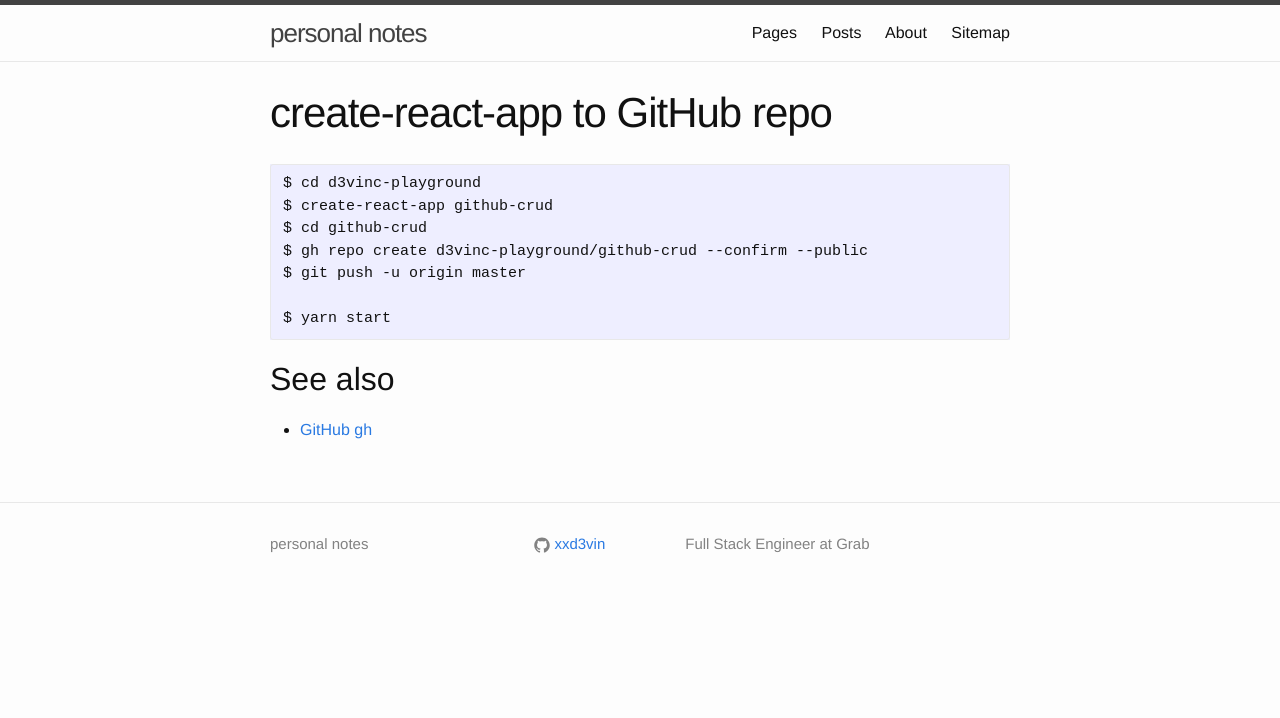
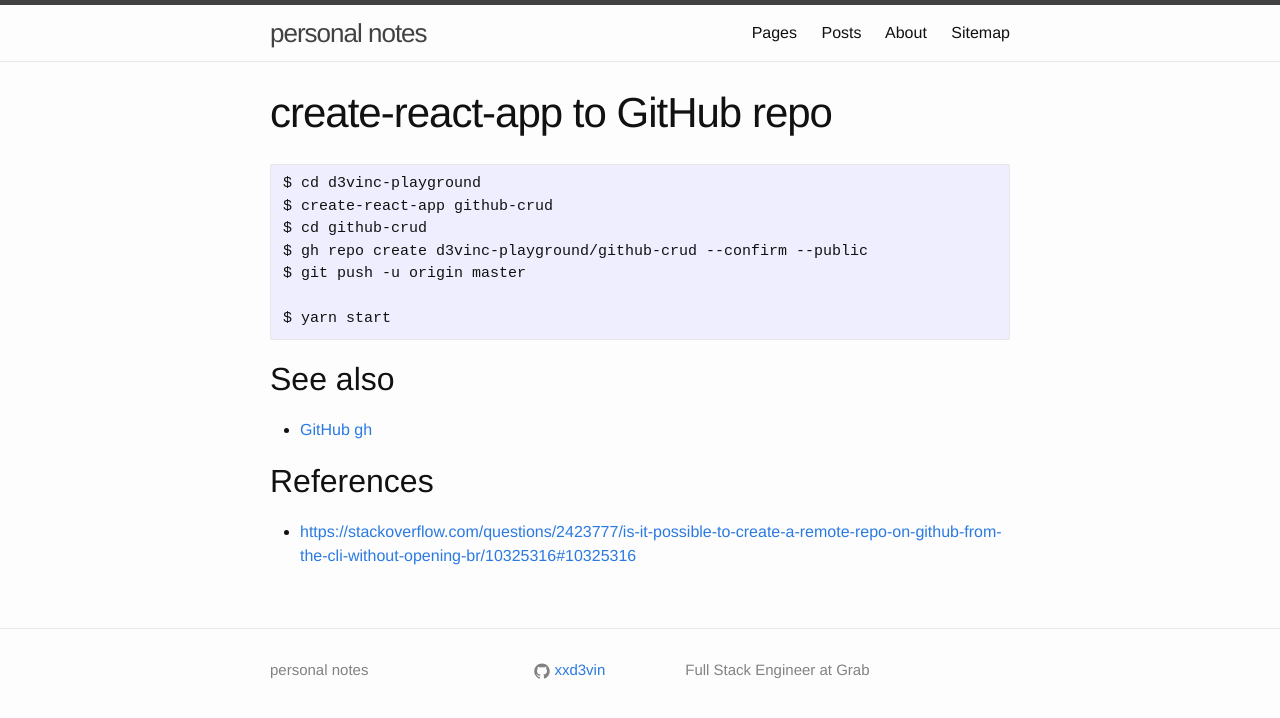
Before and after one commit to xx7y7xx/xx7y7xx.github.io, a Jekyll site: the page built from _pages/dev/create-react-app/github.md, in a window 1280 px wide. Shown: the top 718 px of the page. Built offline with Jekyll 4.4.1, drawn with Linux system fonts in a browser that asks for light colours; comment, search, counter and statistics services are not loaded.

Commit message:
Update github.md

```diff
--- a/_pages/dev/create-react-app/github.md
+++ b/_pages/dev/create-react-app/github.md
@@ -17,3 +17,7 @@
 ## See also
 
 * [GitHub gh](/dev/github/gh.html)
+
+## References
+
+* [https://stackoverflow.com/questions/2423777/is-it-possible-to-create-a-remote-repo-on-github-from-the-cli-without-opening-br/10325316#10325316](https://stackoverflow.com/questions/2423777/is-it-possible-to-create-a-remote-repo-on-github-from-the-cli-without-opening-br/10325316#10325316)
```
